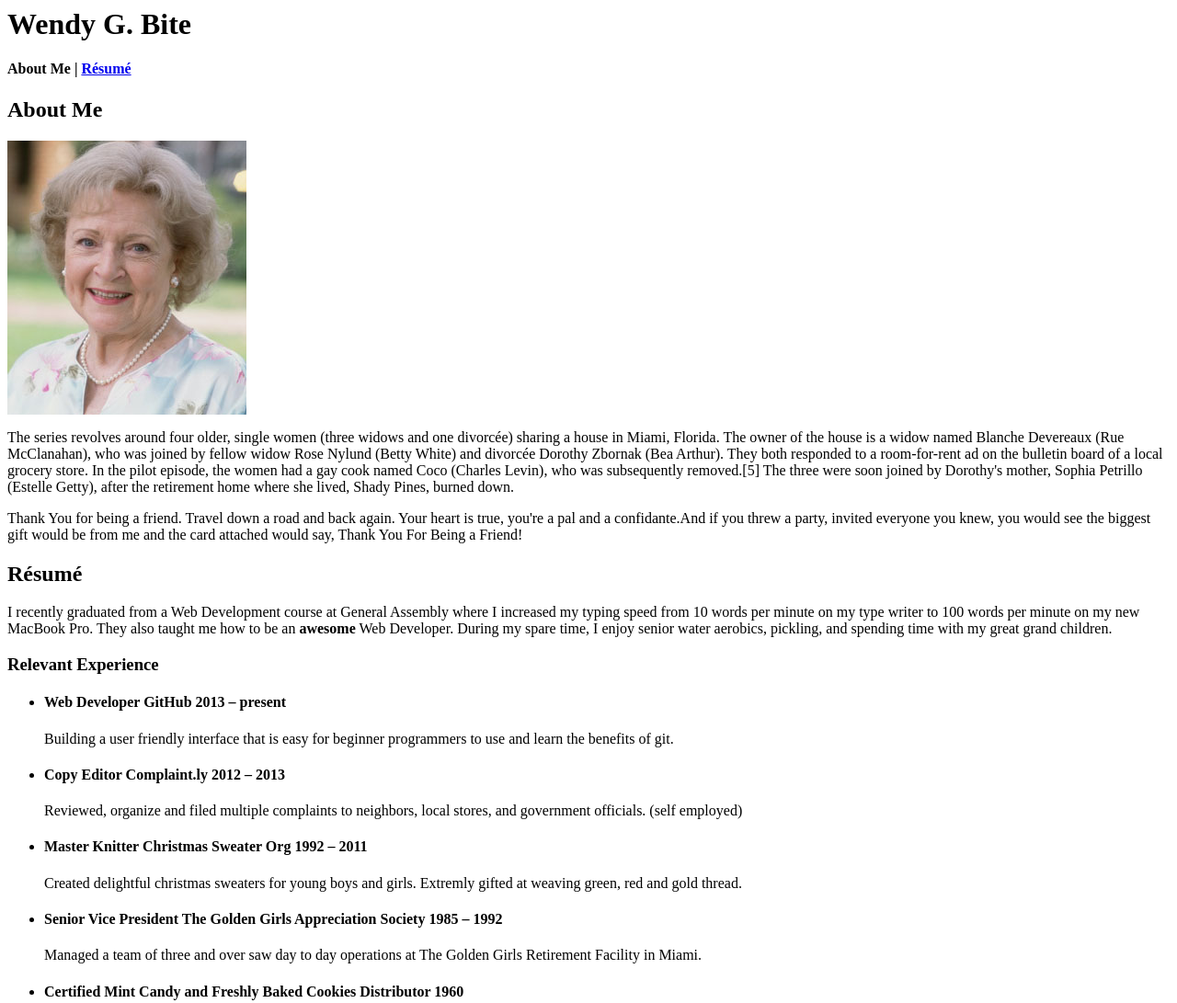
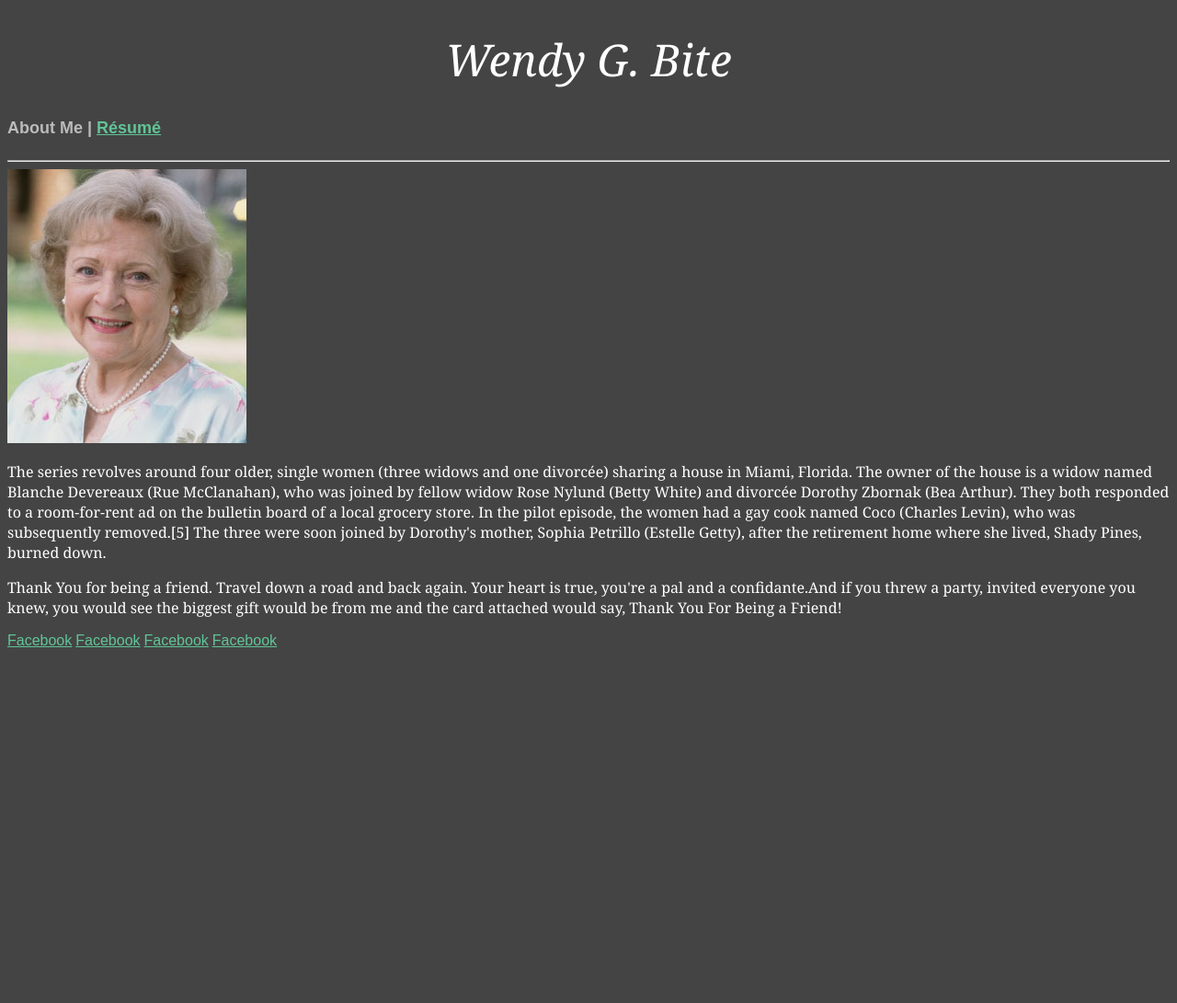
Before and after one commit to mollymcclintic/homework, a plain HTML site: page wendy_bite/index.html in a window 1280 px wide. Shown: the top 1091 px of the page at 92% size. After the commit the page ends 800 px from the top, so only its background shows below. Drawn offline with Linux system fonts and the light colour scheme.

Commit message:
color, font size, etc changes

```diff
--- /dev/null
+++ b/wendy_bite/css/style.css
@@ -0,0 +1,53 @@
+body{
+background-color: #444444;
+}
+a {
+	color: #61C497;
+	font-family: arial;
+}
+h1 {
+	font-style: italic;
+	font-style: bold;
+	font-family: georgia;
+	font-weight: normal;
+	text-align: center;
+	font-size: 48px;
+	color: white;
+}
+strong {
+	text-align: center;
+	font-family: georgia;
+	font-style: bold;
+	font-size: 20px;
+	color: white;
+
+}
+h2 {
+	font-style: bold;
+	font-family: sans-serif;
+	color: white;
+}
+
+p {
+color: white;
+font-family: georgia;
+}
+h3
+{
+	color: #BBBBBB;
+	font-family: arial;
+	font-size: 16px;
+}
+
+h4
+{
+	color:white;
+	font-family: arial;
+	font-size: 18px;
+	color:#BBBBBB;
+
+}
+
+li{
+	color:#BBBBBB;
+}
--- a/wendy_bite/index.html
+++ b/wendy_bite/index.html
@@ -1,43 +1,33 @@
-<h1>Wendy G. Bite</h1>
+<!DOCTYPE html>
+<html>
+	<head>
+		<meta charset="UTF-8">
+		<title>Page Title</title>
+		<link rel="stylesheet" href="css/style.css">
+	</head>
+	<body>
 
-<h4>About Me | <a href="resume.html">R&eacute;sum&eacute;</h4></a>
+		<h1>Wendy G. Bite</h1>
 
-<h2>About Me</h2>
+		<h4>About Me | <a href="resume.html">R&eacute;sum&eacute;</a></h4>
 
-<img src="betty-white.jpg"
-<br>
-
-<p>The series revolves around four older, single women (three widows and one divorc&eacute;e) sharing a house in Miami, Florida. The owner of the house is a widow named Blanche Devereaux (Rue McClanahan), who was joined by fellow widow Rose Nylund (Betty White) and divorc&eacute;e Dorothy Zbornak (Bea Arthur). They both responded to a room-for-rent ad on the bulletin board of a local grocery store. In the pilot episode, the women had a gay cook named Coco (Charles Levin), who was subsequently removed.[5] The three were soon joined by Dorothy's mother, Sophia Petrillo (Estelle Getty), after the retirement home where she lived, Shady Pines, burned down.</p>
-
-<p>Thank You for being a friend. Travel down a road and back again. Your heart is true, you're a pal and a confidante.And if you threw a party, invited everyone you knew, you would see the biggest gift would be from me and the card attached would say, Thank You For Being a Friend!</p>
+		<hr>
 
 
-<h2>R&eacute;sum&eacute;</h2>
+		<img src="betty-white.jpg" alt'"image of betty white" />
+		<br>
 
-<p>I recently graduated from a Web Development course at General Assembly where I increased my typing speed from 10 words per minute on my type writer to 100 words per minute on my new MacBook Pro. They also taught me how to be an <strong>awesome</strong> Web Developer. During my spare time, I enjoy senior water aerobics, pickling, and spending time with my great grand children.</p>
+		<p>The series revolves around four older, single women (three widows and one divorc&eacute;e) sharing a house in Miami, Florida. The owner of the house is a widow named Blanche Devereaux (Rue McClanahan), who was joined by fellow widow Rose Nylund (Betty White) and divorc&eacute;e Dorothy Zbornak (Bea Arthur). They both responded to a room-for-rent ad on the bulletin board of a local grocery store. In the pilot episode, the women had a gay cook named Coco (Charles Levin), who was subsequently removed.[5] The three were soon joined by Dorothy's mother, Sophia Petrillo (Estelle Getty), after the retirement home where she lived, Shady Pines, burned down.</p>
 
-<h3>Relevant Experience</h3>
-<ul>
+		<p>Thank You for being a friend. Travel down a road and back again. Your heart is true, you're a pal and a confidante.And if you threw a party, invited everyone you knew, you would see the biggest gift would be from me and the card attached would say, Thank You For Being a Friend!</p>
 
-<h4><li>Web Developer GitHub 2013 &ndash; present</h4>
-Building a user friendly interface that is easy for beginner programmers to use and learn the benefits of git.</li>
+		<nav>
+			<a href="https://www.facebook.com/">Facebook</a>
+			<a href="https://www.facebook.com/">Facebook</a>
+			<a href="https://www.facebook.com/">Facebook</a>
+			<a href="https://www.facebook.com/">Facebook</a>
 
-<h4><li>Copy Editor Complaint.ly 2012 &ndash; 2013</h4>
-Reviewed, organize and filed multiple complaints to neighbors, local stores, and government officials. (self employed)</li>
+		</nav>
 
-<h4><li>Master Knitter Christmas Sweater Org 1992 &ndash; 2011</h4>
-Created delightful christmas sweaters for young boys and girls. Extremly gifted at weaving green, red and gold thread.</li>
-
-<h4><li>Senior Vice President The Golden Girls Appreciation Society 1985 &ndash; 1992</h4>
-Managed a team of three and over saw day to day operations at The Golden Girls Retirement Facility in Miami.</li>
-
-<h4><li>Certified Mint Candy and Freshly Baked Cookies Distributor 1960 </h4>
-Won multiple awards for my secret chocolate chip recipies. My grand children enjoy them too :)</li>
-</ul>
-
-<h3>Education</h3>
-	<ul>
-<li><strong>General Assembly</strong> WDI &mdash; 2013</li>
-<li><strong>Queens College</strong> B.A. &mdash; 1923</li>
-<li><strong>Brooklyn Etiquette School For Girls &mdash; </strong> 1920(Honors)</li>
-</ul>
+	</body>
+</html>
```
Also changed, not shown: wendy_bite/resume.html (added, +55 -0 lines).
